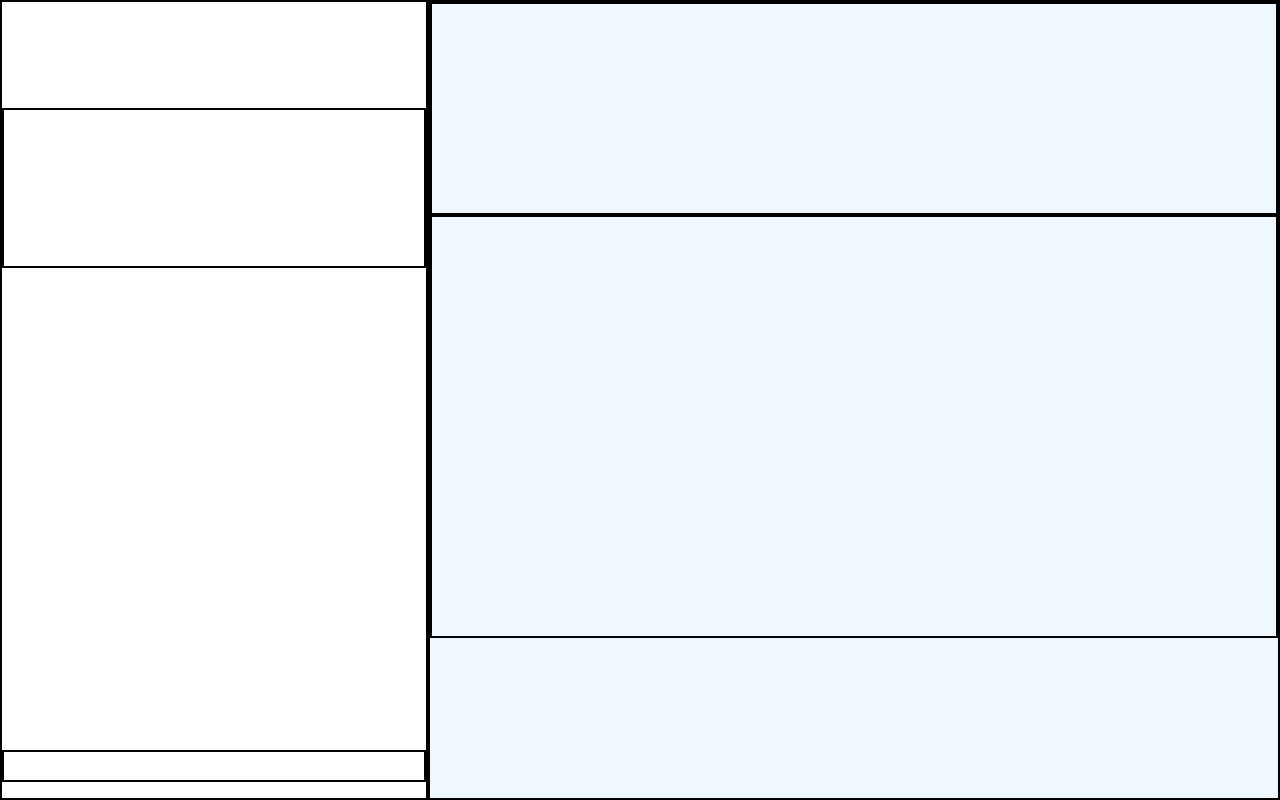
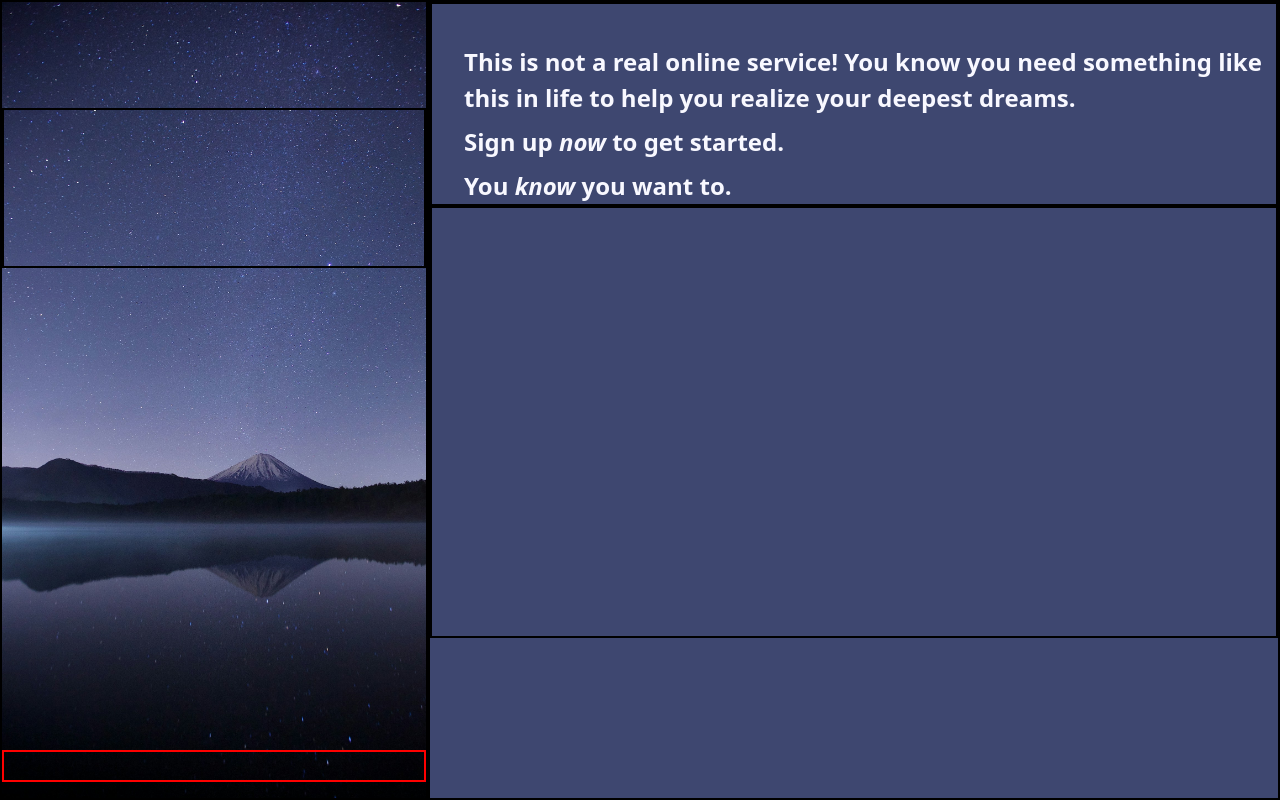
Before and after one commit to WolfBeil/odin-sign-up-form, a website: page index.html in a window 1280 px wide. Drawn offline with nearby package versions, Linux system fonts and the light colour scheme.

Commit message:
Add basic style to the legend of the form

```diff
--- a/css/styles.css
+++ b/css/styles.css
@@ -39,9 +39,13 @@ div {
   flex: 1;
 }
 
+/* Background Image styles */
+
 .bg-img {
   flex-direction: column;
   justify-content: space-between;
+  background-image: url('../img/Lake.jpg');
+  background-size: cover;
 }
 
 .logo {
@@ -54,15 +58,33 @@ div {
   min-height: 2rem;
   margin-bottom: 1rem;
   flex-grow: 0;
+  border-color: red;
+}
+
+/* Form styles */
+
+.legend {
+  flex-direction: column;
+  gap: 0.5rem;
+  font-size: 1.5rem;
+  font-weight: 700;
+  padding-left: 2rem;
+  >p>span {
+    font-style: italic;
+  }
+  >h2 {
+    margin-top: 2.5rem;
+  }
 }
 
 .form-div {
   flex-grow: 2;
   flex-direction: column;
-  background-color: aliceblue;
+  background-color: #3e4770;
+  color: ghostwhite
 }
 
 .form {
-  flex-grow: 2;
+  flex-grow: 2.5;
   margin-bottom: 10rem;
 }
--- a/index.html
+++ b/index.html
@@ -17,7 +17,9 @@
     </div>
     <div class="form-div">
         <div class="legend">
-
+            <h2>This is not a real online service! You know you need something like this in life to help you realize your deepest dreams.</h2>
+            <p>Sign up <span>now</span> to get started.</p>
+            <p>You <span>know</span> you want to.</p>
         </div>
         <div class="form">
 
```
